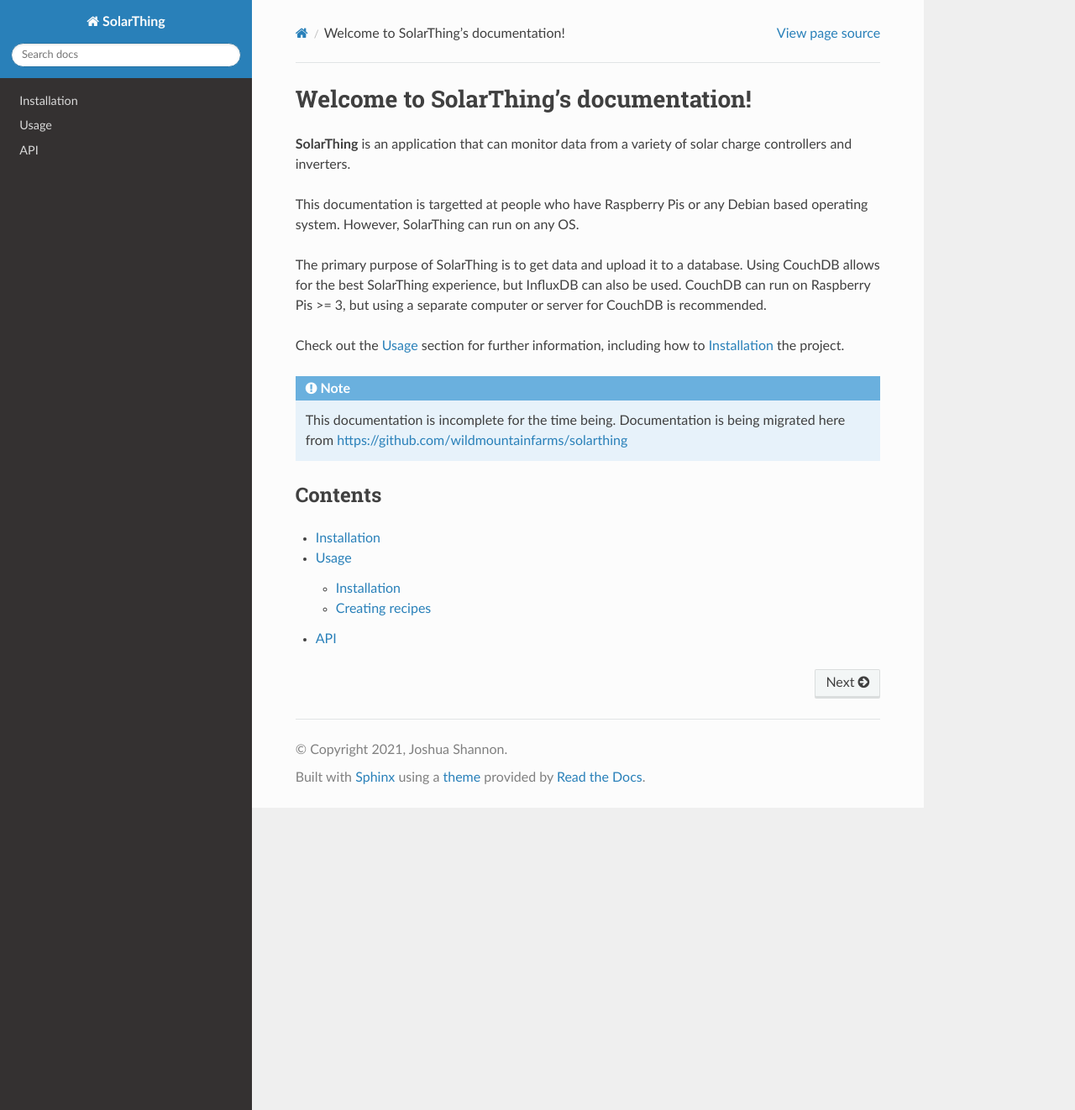
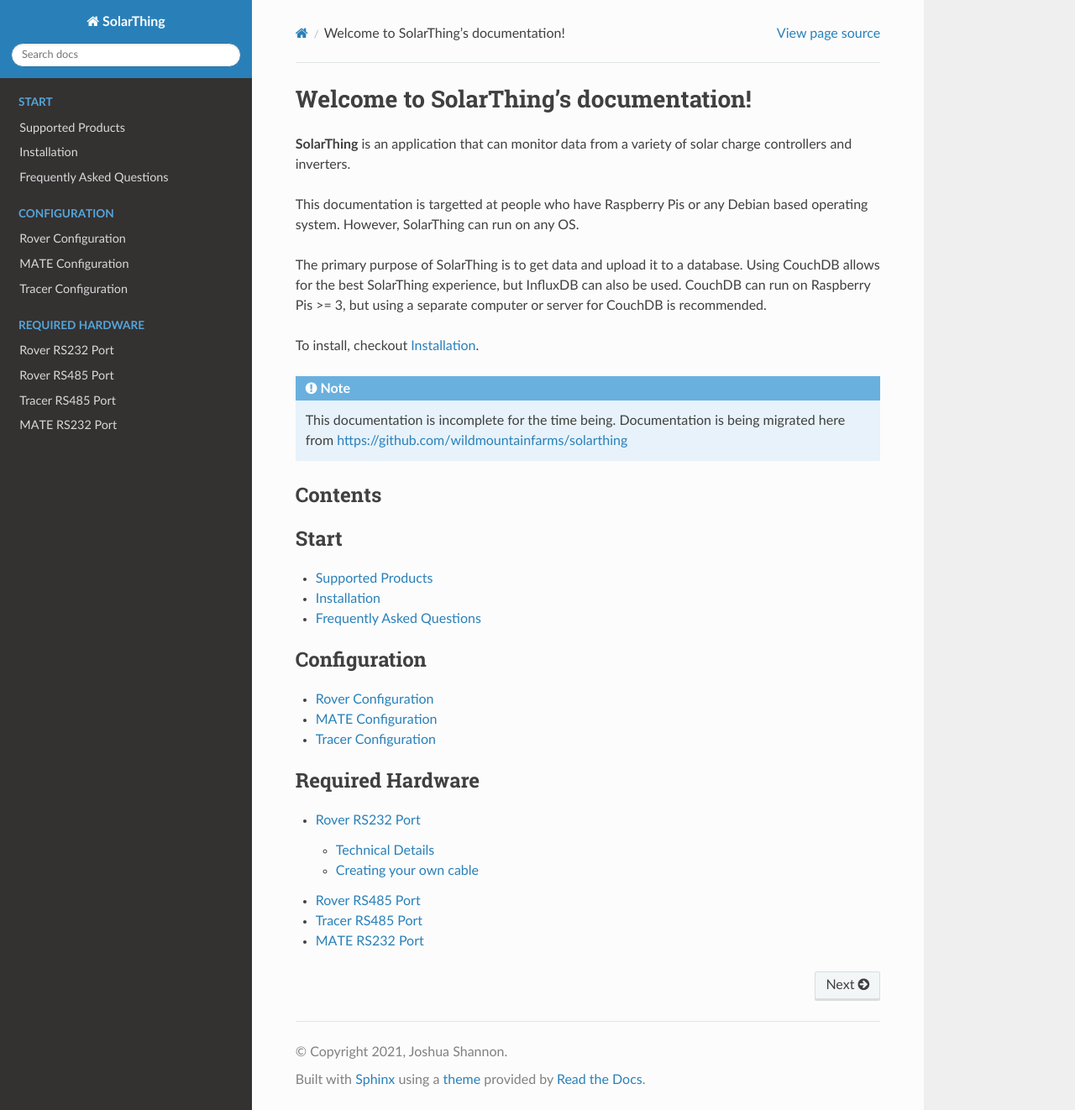
Before and after one commit to wildmountainfarms/solarthing-docs, a Sphinx documentation site: the page built from docs/source/index.rst, in a window 1280 px wide and 1322 px high. Shown: the whole window at 84% size. Built offline with Sphinx 7.4.7 and the Read the Docs theme 2.0.0, drawn with Linux system fonts in a browser that asks for light colours.

Commit message:
Added many pages

```diff
--- a/docs/source/index.rst
+++ b/docs/source/index.rst
@@ -10,8 +10,7 @@
 experience, but InfluxDB can also be used. CouchDB can run on Raspberry Pis >= 3, but using a separate computer or server for
 CouchDB is recommended.
 
-Check out the :doc:`usage` section for further information, including
-how to :ref:`installation` the project.
+To install, checkout :doc:`installation`.
 
 .. note::
 
@@ -22,7 +21,26 @@
 --------
 
 .. toctree::
+   :maxdepth: 1
+   :caption: Start
 
+   supported-products
    installation
-   usage
-   api
+   faq
+
+
+.. toctree::
+   :caption: Configuration
+
+   rover/config
+   mate/config
+   tracer/config
+
+
+.. toctree::
+   :caption: Required Hardware
+
+   rover/rs232-port
+   rover/rs485-port
+   tracer/rs485-port
+   mate/rs232-port
--- /dev/null
+++ b/docs/source/mate/config.rst
@@ -0,0 +1,4 @@
+MATE Configuration
+==================
+
+Documentation for configuring the ``mate`` program to monitor a MATE 1 or MATE 2.
--- /dev/null
+++ b/docs/source/mate/rs232-port.rst
@@ -0,0 +1,4 @@
+MATE RS232 Port
+===============
+
+So you have an Outback MATE 1 or MATE 2? Both of these devices have a DB9 RS232 Serial Port.
--- /dev/null
+++ b/docs/source/rover/config.rst
@@ -0,0 +1,4 @@
+Rover Configuration
+===================
+
+Documentation for configuring SolarThing to monitor
--- /dev/null
+++ b/docs/source/rover/rs232-port.rst
@@ -0,0 +1,35 @@
+Rover RS232 Port
+================
+
+So you have a Rover (or supported device) with an RS232 port?
+
+Renogy is no longer supplying RS232 cables with their products that have RS232 ports.
+RICH Solar used to sell a compatible cable undle `this link <https://richsolar.com/products/rs232-cable>`_, but it is no longer available.
+
+That means that most people will have to create their own cable.
+
+.. warning::
+   Be careful when making your own DIY cable. Use a multimeter to isolate the 15V so you don't connect it to anything!
+
+
+.. warning::
+   **Don't** search amazon for RJ12 to RS232 USB. The cables you find here are **NOT** compatible with the rover.
+
+
+Technical Details
+-----------------
+
+The RS232 port uses an RJ12 connector. This is commonly confused with RJ11 ports (phone lines). Although RJ11 cables are physically the same,
+RJ11 cables only have 4 wires. RJ12 connectors have 6 wires. This is critcal as one of those extra wires is required.
+
+The pin out of the cable is TX/RX/GND/GND/VCC/VCC. Note that is it possible the pin out is flipped (VCC/VCC/GND/GND/RX/TX), so you should use a multimeter to check.
+
+There is a 15V potential across GND and VCC.
+
+Creating your own cable
+-----------------------
+
+To create your own cable, you will need an RJ12 cable that you can strip to get the bare wires. You will also need an RS232 adapter.
+Typically, an RS232 DB9 to USB cable is used. To make the connections easier to make with the DB9 port, a breakout board is recommended.
+
+Once you know which wires on the RJ12 cable are RX, TX, and GND, you connect the RJ12's RX to the DB9's TX and the RJ12's TX to the DB9's RX.
--- /dev/null
+++ b/docs/source/rover/rs485-port.rst
@@ -0,0 +1,4 @@
+Rover RS485 Port
+================
+
+So you have a Rover (or supported device) with an RS485 port?
--- /dev/null
+++ b/docs/source/supported-products.rst
@@ -0,0 +1,4 @@
+Supported Products
+==================
+
+SolarThing supports a wide variety of products. Different require different configurations to work with SolarThing.
--- /dev/null
+++ b/docs/source/tracer/config.rst
@@ -0,0 +1,4 @@
+Tracer Configuration
+====================
+
+Documentation for configuration SolarThing to monitor a Tracer.
--- /dev/null
+++ b/docs/source/tracer/rs485-port.rst
@@ -0,0 +1,4 @@
+Tracer RS485 Port
+=================
+
+The tracer has an RS485 Port.
```
Also changed, not shown: docs/source/api.rst (deleted, +0 -7 lines), docs/source/faq.rst (added, +21 -0 lines), docs/source/installation.rst (+10 -0 lines), docs/source/usage.rst (deleted, +0 -33 lines), 1 other file.
